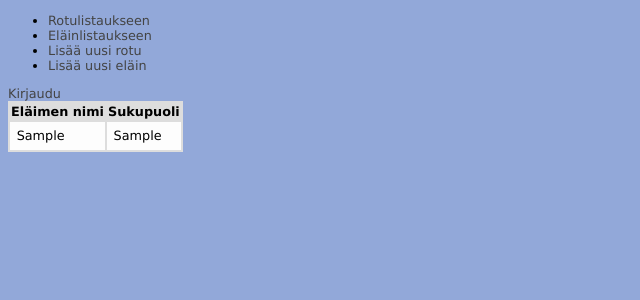
After one commit to sovalke/ktietokanta, a Flask app: page /elaimet in a window 1280 px wide. The commit adds this page. Shown: the top 300 px of the page, without its empty margins (0-640 px from the left). Run offline with Flask 2, Linux system fonts and the light colour scheme; tables that the repository leaves empty hold one stand-in row (values such as "Sample post").

Commit message:
Lisätty eläinten listausmahdollisuus

```diff
--- a/application/animals/views.py
+++ b/application/animals/views.py
@@ -27,4 +27,9 @@ def elain_lisaa():
     db.session().add(t)
     db.session().commit()
 
-    return redirect(url_for("rotu_index"))
+    return redirect(url_for("elain_index"))
+
+
+@app.route("/elaimet", methods=["GET"])
+def elain_index():
+    return render_template("animals/elainlista.html", elaimet = Elain.query.all())
--- /dev/null
+++ b/application/templates/animals/elainlista.html
@@ -0,0 +1,24 @@
+{% extends "layout.html" %}
+
+{% block body %}
+
+  <table>
+    <tr>
+      <th>Eläimen nimi</th>
+      <th>Sukupuoli</th>
+    </tr>
+
+    {% for elain in elaimet %}
+
+    <tr>
+      <td>
+          {{ elain.nimi }}
+      </td>
+      <td>
+          {{ elain.sukupuoli }}
+      </td>
+    </tr>
+    {% endfor %}
+  </table>
+
+{% endblock %}
--- a/application/templates/layout.html
+++ b/application/templates/layout.html
@@ -10,6 +10,7 @@
 <body>
   <ul>
     <li><a href="{{ url_for('rotu_index') }}">Rotulistaukseen</a></li>
+    <li><a href="{{ url_for('elain_index') }}">Eläinlistaukseen</a></li>
     <li><a href="{{ url_for('rotu_lisaa') }}">Lisää uusi rotu</a></li>
     <li><a href="{{ url_for('elain_lisaa') }}">Lisää uusi eläin</a></li>
   </ul>
```
